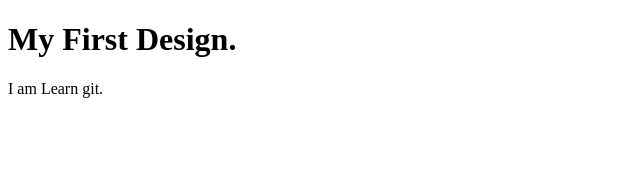
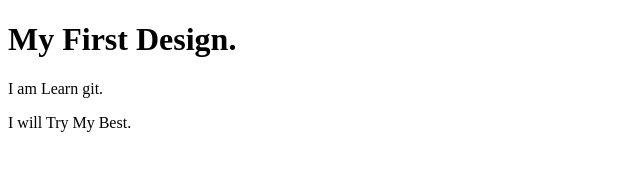
Before and after one commit to kouser-code/First-Protfolio-website, a plain HTML site: page index.html in a window 1280 px wide. Shown: the whole page, without its empty margins (0-640 px from the left). Drawn offline with Linux system fonts and the light colour scheme.

Commit message:
p tag add

```diff
--- a/index.html
+++ b/index.html
@@ -9,5 +9,6 @@
 <body>
     <h1>My First Design.</h1>
     <p>I am Learn git.</p>
+    <p>I will Try My Best.</p>
 </body>
 </html>
```
